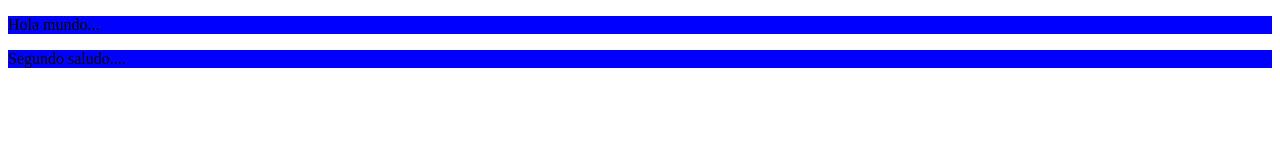
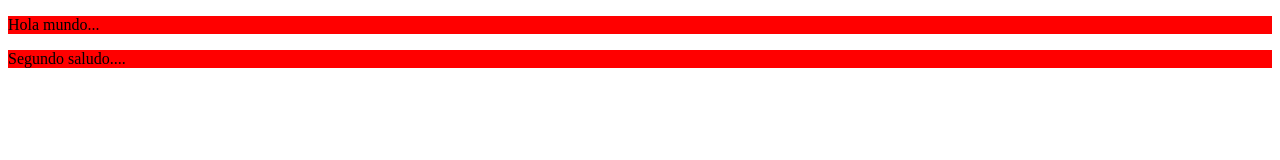
Before and after one commit to ezulueta/Test, a plain HTML site: page index.html in a window 1280 px wide. Drawn offline with Linux system fonts and the light colour scheme.

Commit message:
Preparing for pull
Description about preparing for pull

```diff
--- a/styles.css
+++ b/styles.css
@@ -1 +1 @@
-p {background-color: blue;}
+p {background-color: red;}
```
